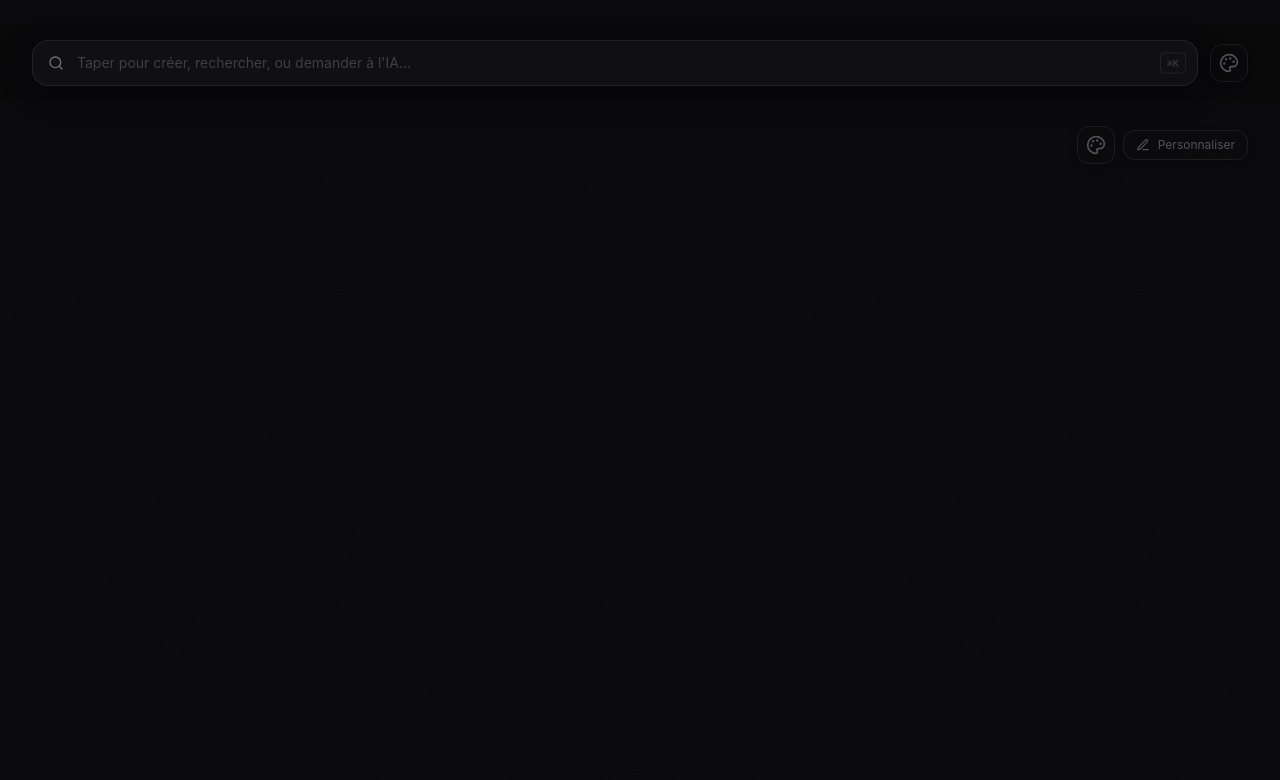
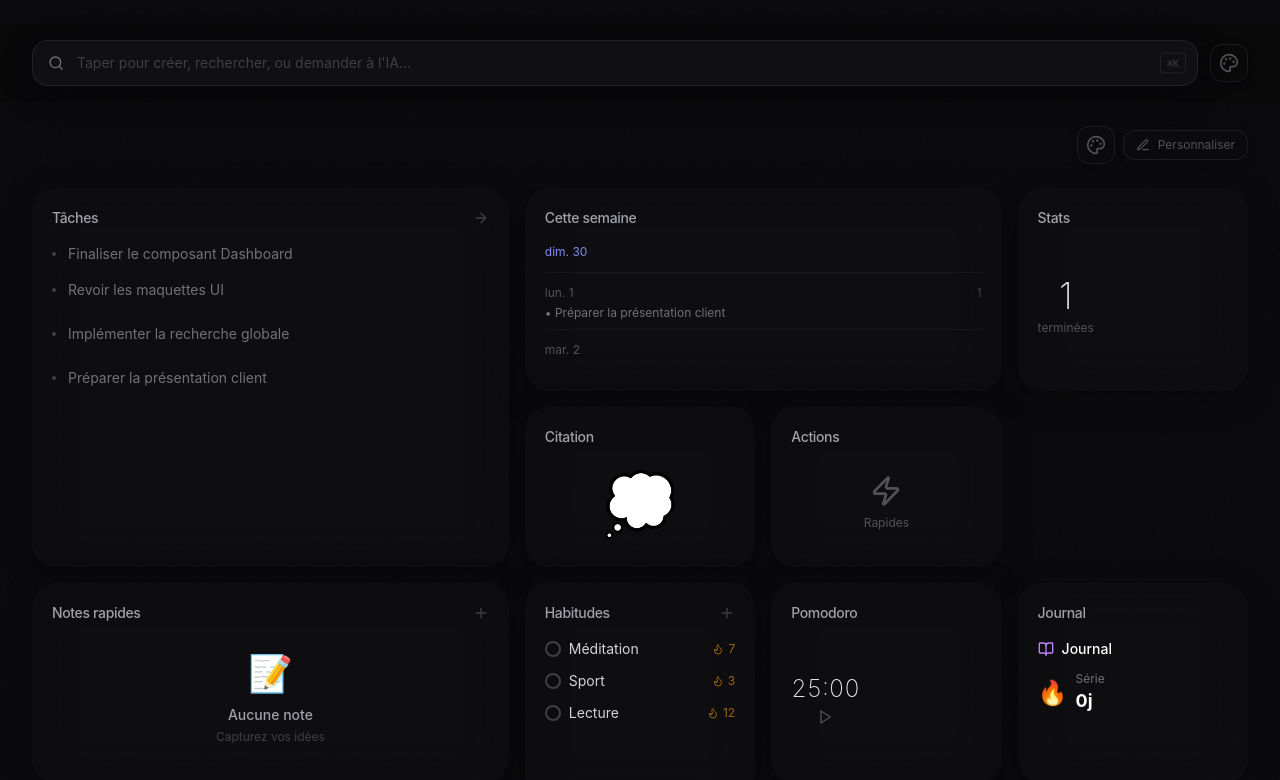
Before and after one commit to aminech33/newmars, a React (Vite) app: page / in a window 1280 px wide. Shown: the top 780 px of the page. Built offline with nearby package versions, Linux system fonts and the light colour scheme; the HTML template or start-up script is replaced by a standard one.

Commit message:
Fix: Suppression de l'animation qui cachait les widgets + ajout bouton reset

```diff
--- a/src/components/WidgetGrid.tsx
+++ b/src/components/WidgetGrid.tsx
@@ -113,17 +113,15 @@ export function WidgetGrid() {
     return a.position.x - b.position.x
   })
 
+  // Debug
+  console.log('🎨 Rendering WidgetGrid with', sortedWidgets.length, 'widgets')
+
   return (
     <div className="grid grid-cols-2 md:grid-cols-3 lg:grid-cols-4 xl:grid-cols-5 2xl:grid-cols-6 gap-4 auto-rows-min">
-      {sortedWidgets.map((widget, index) => (
+      {sortedWidgets.map((widget) => (
         <div
           key={widget.id}
-          style={{
-            ...getGridStyle(widget),
-            animation: 'staggerFadeIn 0.4s ease-out forwards',
-            animationDelay: `${index * 50}ms`,
-            opacity: 0,
-          }}
+          style={getGridStyle(widget)}
           draggable={isEditMode}
           onDragStart={(e) => handleDragStart(e, widget.id)}
           onDragOver={handleDragOver}
@@ -140,6 +138,12 @@ export function WidgetGrid() {
         <div className="col-span-full text-center py-16">
           <p className="text-zinc-600 mb-4">Aucun widget</p>
           <p className="text-zinc-700 text-sm">Cliquez sur "Personnaliser" pour ajouter des widgets</p>
+          <button
+            onClick={() => resetWidgets()}
+            className="mt-4 px-4 py-2 bg-indigo-500/20 text-indigo-400 rounded-xl hover:bg-indigo-500/30 transition-all"
+          >
+            Charger les widgets par défaut
+          </button>
         </div>
       )}
     </div>
```
